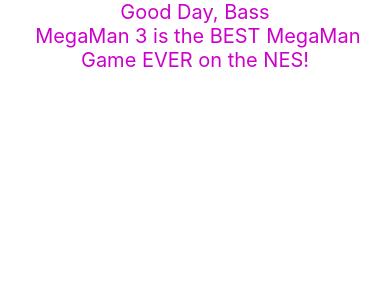
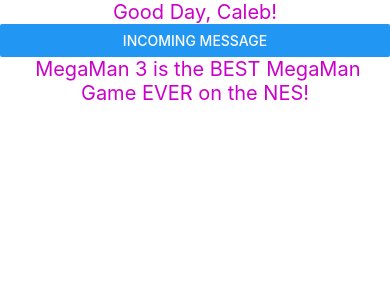
Before and after one commit to MrChido/secondTry, a React Native app: screen / in a window 390 px wide. Shown: the top 300 px of the page. Built offline with nearby package versions, Linux system fonts and the light colour scheme.

Commit message:
A button function! Super Cool!!

```diff
--- a/app/components/HelloComponent/HelloComponent.js
+++ b/app/components/HelloComponent/HelloComponent.js
@@ -1,15 +1,17 @@
 import React, {Component} from 'react';
-import {StyleSheet, AppRegistry,Text,View} from 'react-native';
+import {StyleSheet, AppRegistry,Text,View, Button} from 'react-native';
 
 export default class HelloComponent extends Component{
     constructor(){
         super();
         this.state={
-            showFish: true
+            showFish: false
 
         }
     }
-
+    displayFish(){
+        this.setState({showFish:true});
+    }
 
     static defaultProps={
       fish:'Bass'
@@ -17,14 +19,15 @@
     render(){
         let msg='';
         if(this.state.showFish){
-           msg= 'Good Day, '+this.props.fish;+'!';
+           msg= 'Good Day, '+this.props.fish+'!';
            }else{
                msg= 'Good Day, Caleb!'
            }
         return (
         <View>
             <Text style={styles.intro}>{msg}</Text>
-            <Text style={styles.intro}> MegaMan 3 is the BEST MegaMan Game EVER on the NES!</Text>
+            <Button title="Incoming Message" onPress={this.displayFish.bind(this)}/>
+            <Text style={styles.intro} > MegaMan 3 is the BEST MegaMan Game EVER on the NES!</Text>
         </View>
         )
     }
@@ -43,6 +46,9 @@
     fontSize: 20,
     textAlign: 'center',
     color: '#cc00cc'
+    },
+    bTon1:{
+        color:'rgb(203,65,84)',
 
     },
 });
```
